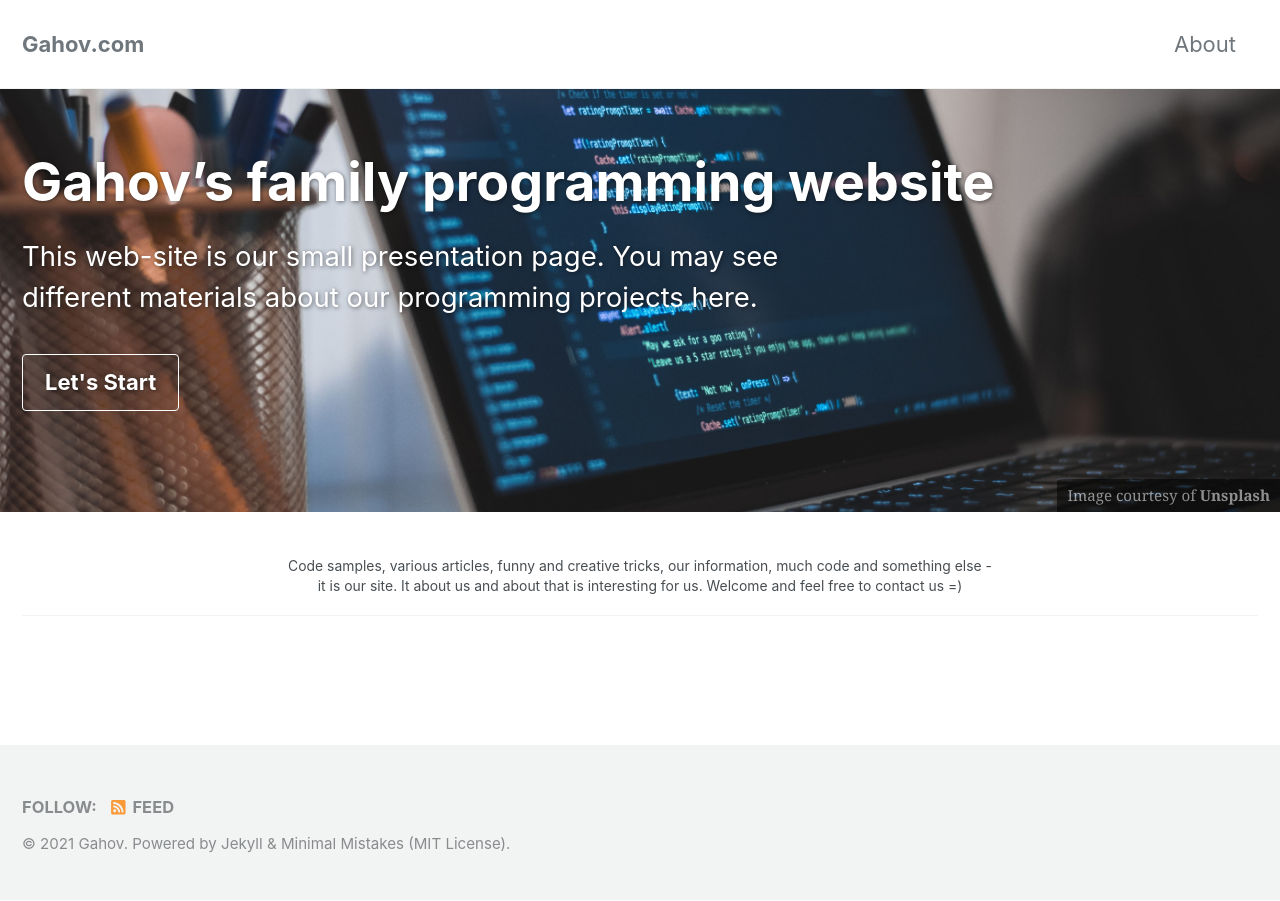
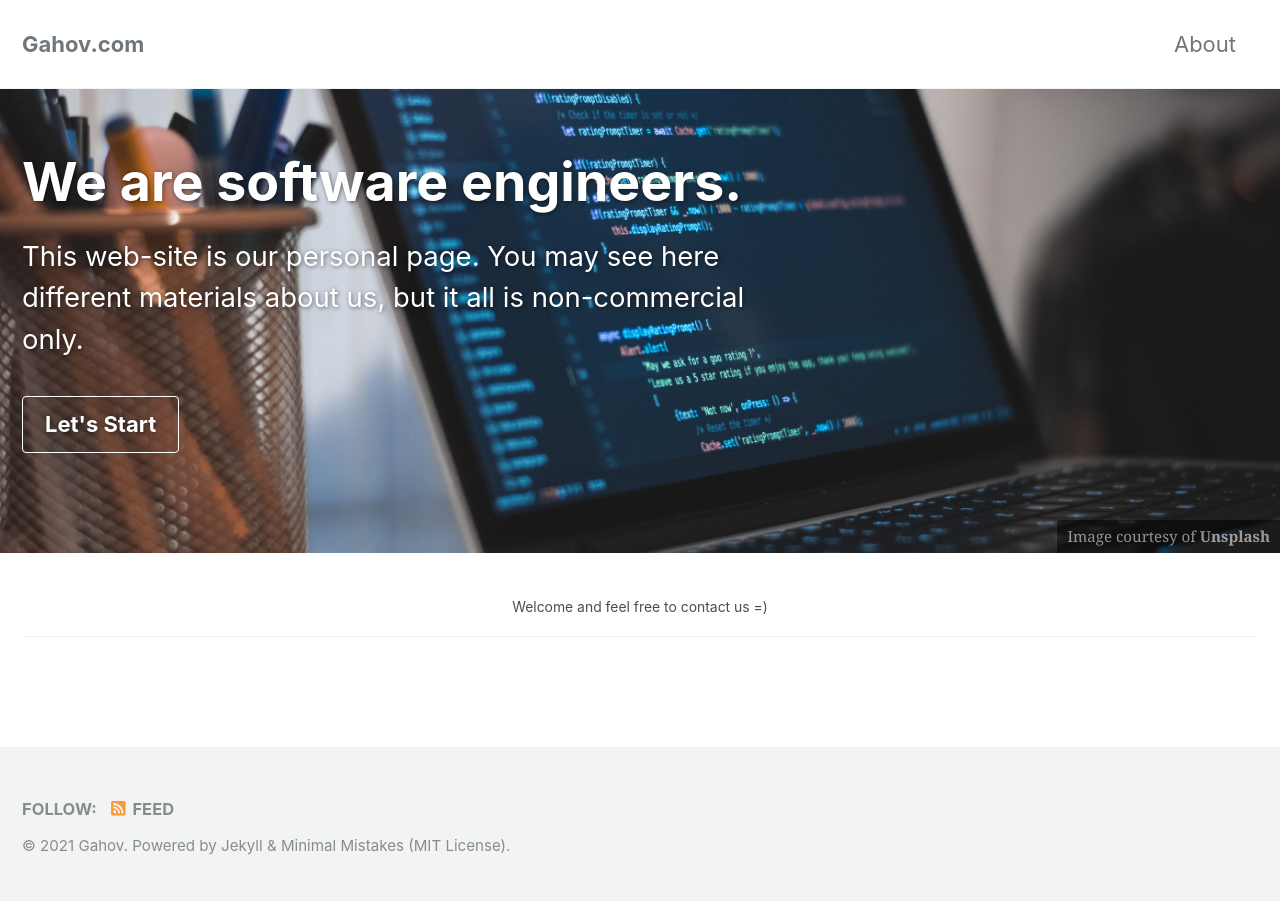
Before and after one commit to andrewgrow/andrewgrow.github.io, a Jekyll site: the page built from index.html, in a window 1280 px wide. Built offline with Jekyll 4.4.1, drawn with Linux system fonts in a browser that asks for light colours; cached includes are drawn as plain includes.

Commit message:
update info

```diff
--- a/index.html
+++ b/index.html
@@ -1,5 +1,5 @@
 ---
-title: "Gahov's family programming website"
+title: "We are software engineers."
 layout: splash
 date: 2019-04-08T11:48:41-04:00
 header:
@@ -10,11 +10,10 @@ header:
     - label: "Let's Start"
       url: "/home/"
   caption: "Image courtesy of [**Unsplash**](https://unsplash.com)"
-excerpt: "This web-site is our small presentation page. You may see different materials about our programming projects here."
+excerpt: "This web-site is our personal page. You may see here different materials about us, but it all is non-commercial only."
 
 intro:
-  - excerpt: 'Code samples, various articles, funny and creative tricks, our information, much code and something else -
-  it is our site. It about us and about that is interesting for us. Welcome and feel free to contact us =)'
+  - excerpt: 'Welcome and feel free to contact us =)'
 
 ---
 
```
Also changed, not shown: _data/authors.yml (+2 -14 lines), single_pages/about.md (+1 -1 lines), 1 other file.
